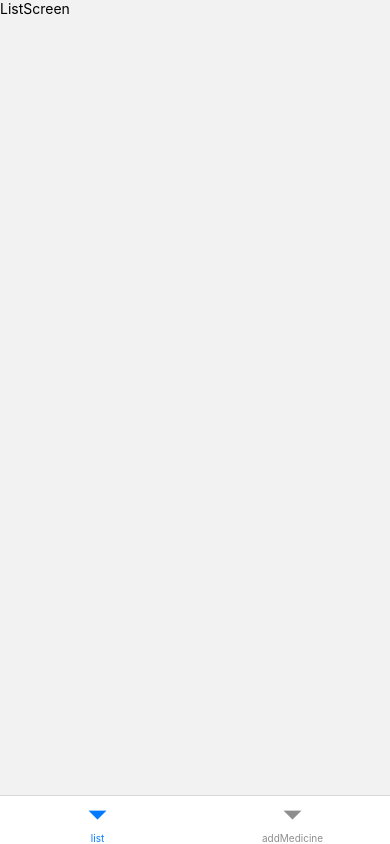
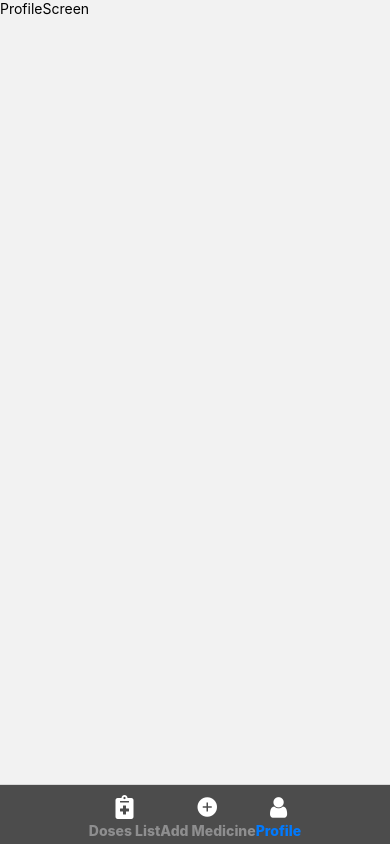
Before and after one commit to saketkumar9040/medicine-remainder-app, a React Native app: screen /Profile in a window 390 px wide. Built offline with nearby package versions, Linux system fonts and the light colour scheme.

Commit message:
style- styling bottom tab

```diff
--- a/package.json
+++ b/package.json
@@ -9,6 +9,7 @@
     "web": "expo start --web"
   },
   "dependencies": {
+    "@expo/vector-icons": "^13.0.0",
     "@react-navigation/bottom-tabs": "^6.5.9",
     "@react-navigation/native": "^6.1.8",
     "@react-navigation/native-stack": "^6.9.14",
--- a/src/navigations/MainNavigator.js
+++ b/src/navigations/MainNavigator.js
@@ -2,28 +2,72 @@ import { NavigationContainer } from "@react-navigation/native";
 import { createNativeStackNavigator } from "@react-navigation/native-stack";
 import { createBottomTabNavigator } from "@react-navigation/bottom-tabs";
 import ListScreen from "../screens/listScreen";
-import AddMedicineScreen from "../screens/addMedicineScreen"
+import AddMedicineScreen from "../screens/addMedicineScreen";
+import ProfileScreen from "../screens/profileScreen";
+import { FontAwesome, FontAwesome5, Ionicons } from "@expo/vector-icons";
 
 const Stack = createNativeStackNavigator();
 const Tabs = createBottomTabNavigator();
 
 const TabsNavigator = () => {
-    return(
-        <Tabs.Navigator>
-            <Tabs.Screen name="list" component={ListScreen} options={{headerShown:false}}/>
-            <Tabs.Screen name="addMedicine" component={AddMedicineScreen}/>
-        </Tabs.Navigator>
-    )
-}
+  return (
+    <Tabs.Navigator
+      screenOptions={{
+        // tabBarShowLabel: false,
+        tabBarStyle: {
+          backgroundColor: "#4c4c4c",
+          height:60,
+          alignItems:"center",
+          justifyContent:"center",
+          paddingVertical:7,
+        },
+        tabBarLabelStyle:{
+            fontSize:14,
+            fontWeight:"800",
+            marginBottom:5,
+        },
+      }}
+    >
+      <Tabs.Screen
+        name="Doses List"
+        component={ListScreen}
+        options={{
+            headerShown: false,
+            tabBarIcon:()=><FontAwesome5 name="notes-medical" size={24} color="#fff" />
+         }}
+      />
+      <Tabs.Screen
+        name="Add Medicine"
+        component={AddMedicineScreen}
+        options={{
+            headerShown: false,
+            tabBarIcon:()=><Ionicons name="ios-add-circle-sharp" size={24} color="#fff" />
+        }}
+      />
+      <Tabs.Screen
+        name="Profile"
+        component={ProfileScreen}
+        options={{
+            headerShown: false,
+            tabBarIcon:()=><FontAwesome name="user" size={24} color="#fff" />
+        }}
+      />
+    </Tabs.Navigator>
+  );
+};
 
 const MainNavigator = () => {
-    return(
-   <NavigationContainer>
-    <Stack.Navigator>
-        <Stack.Screen name="main" component={TabsNavigator} options={{headerShown:false}}/>
-    </Stack.Navigator>
-   </NavigationContainer>
-    )
+  return (
+    <NavigationContainer>
+      <Stack.Navigator>
+        <Stack.Screen
+          name="main"
+          component={TabsNavigator}
+          options={{ headerShown: false }}
+        />
+      </Stack.Navigator>
+    </NavigationContainer>
+  );
 };
 
 export default MainNavigator;
--- /dev/null
+++ b/src/screens/profileScreen/index.js
@@ -0,0 +1,12 @@
+import { View, Text } from 'react-native'
+import React from 'react'
+
+const ProfileScreen = () => {
+  return (
+    <View>
+      <Text>ProfileScreen</Text>
+    </View>
+  )
+}
+
+export default ProfileScreen
```
Also changed, not shown: src/screens/profileScreen/style.js (added, +7 -0 lines), 1 other file (tests, documents, lock files or other folders).
